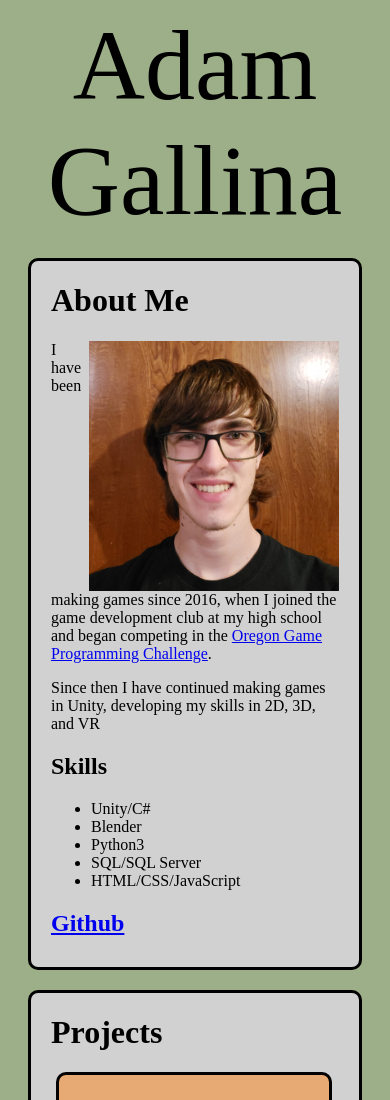
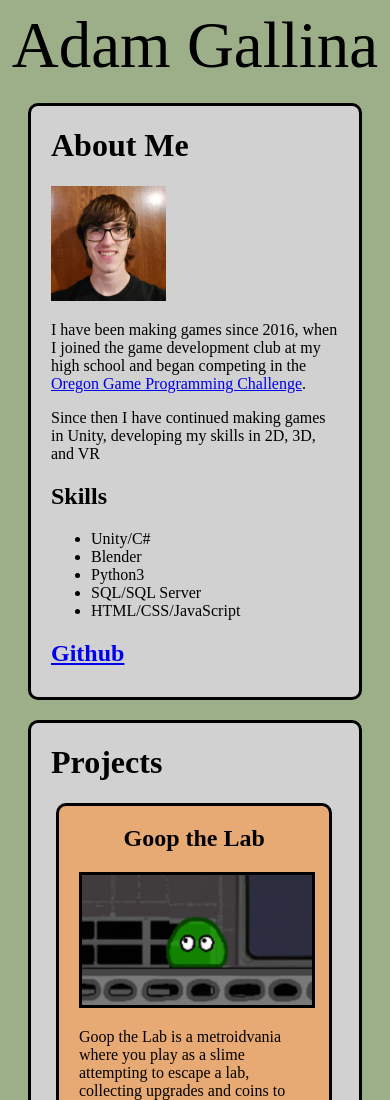
Before and after one commit to Adam-Gallina/Adam-Gallina.github.io, a plain HTML site: page index.html in a window 390 px wide. Shown: the top 1100 px of the page. Drawn offline with Linux system fonts and the light colour scheme.

Commit message:
Headshot sizing

```diff
--- a/index.css
+++ b/index.css
@@ -66,8 +66,13 @@ body {
 }
 
 @media (max-width: 800px) {
-    .title {
+    #title {
         font-size: 65px;
+    }
+
+    #headshot {
+        width: 40%;
+        float: none;
     }
 
     #projects {
```
